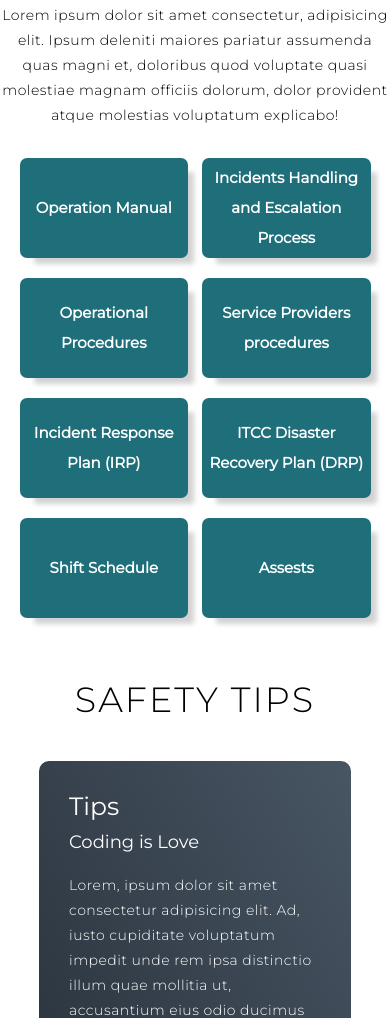
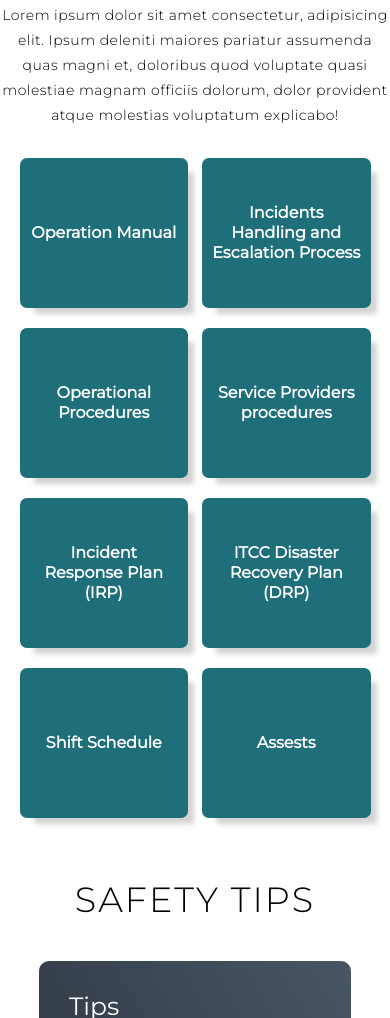
Before and after one commit to owlstechbd/popup, a plain HTML site: page index.html in a window 390 px wide. Shown: the part 2590-3608 px from the top of the page. Drawn offline with Linux system fonts and the light colour scheme; files whose address does not match are found by name.

Commit message:
first commit

```diff
--- a/style.css
+++ b/style.css
@@ -469,6 +469,7 @@ img {
 	margin-bottom: 20px;
 	background: #1F6F7B;
 	display: flex;
+	padding: 10px;
 	align-items: center;
 	justify-content: center;
 	height: 100px;
@@ -561,6 +562,11 @@ img {
   @media (max-width: 844px) {
 	.box-iteam{
 		width: 48%;
+		height: 150px;
+	}
+	.box-iteam h2{
+		font-size: 16px;
+		line-height: 20px;
 	}
 	.popup-content{
 		width: 95%;
```
